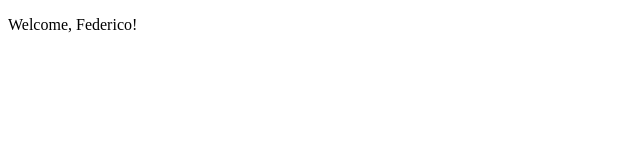
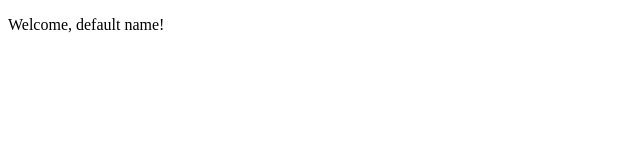
Before and after one commit to federicomera95/develhope, a React (Create React App) app in the folder react-project/: page / in a window 1280 px wide. Shown: the top 160 px of the page, without its empty margins (0-640 px from the left). Built offline with nearby package versions, Linux system fonts and the light colour scheme.

Commit message:
feat: add es 11

```diff
--- /dev/null
+++ b/react-project/src/es_11/App.jsx
@@ -0,0 +1,13 @@
+import React from "react";
+import { Welcome } from "./welcome";
+
+
+export class App extends React.Component {
+    render() {
+        return (
+            <div>
+                <Welcome />
+            </div>
+        );
+    }
+}
--- /dev/null
+++ b/react-project/src/es_11/welcome.jsx
@@ -0,0 +1,11 @@
+import React from "react";
+
+
+
+export class Welcome extends React.Component {
+    render() {
+        return (
+            <p>Welcome, {this.props.name ? this.props.name : 'default name'}!</p>
+        );
+    }
+}
--- a/react-project/src/index.jsx
+++ b/react-project/src/index.jsx
@@ -1,6 +1,6 @@
 import React from 'react';
 import ReactDOM from 'react-dom/client';
-import { App } from './es_10/App';
+import { App } from './es_11/App';
 
 
 const root = ReactDOM.createRoot(document.getElementById('root'));
```
